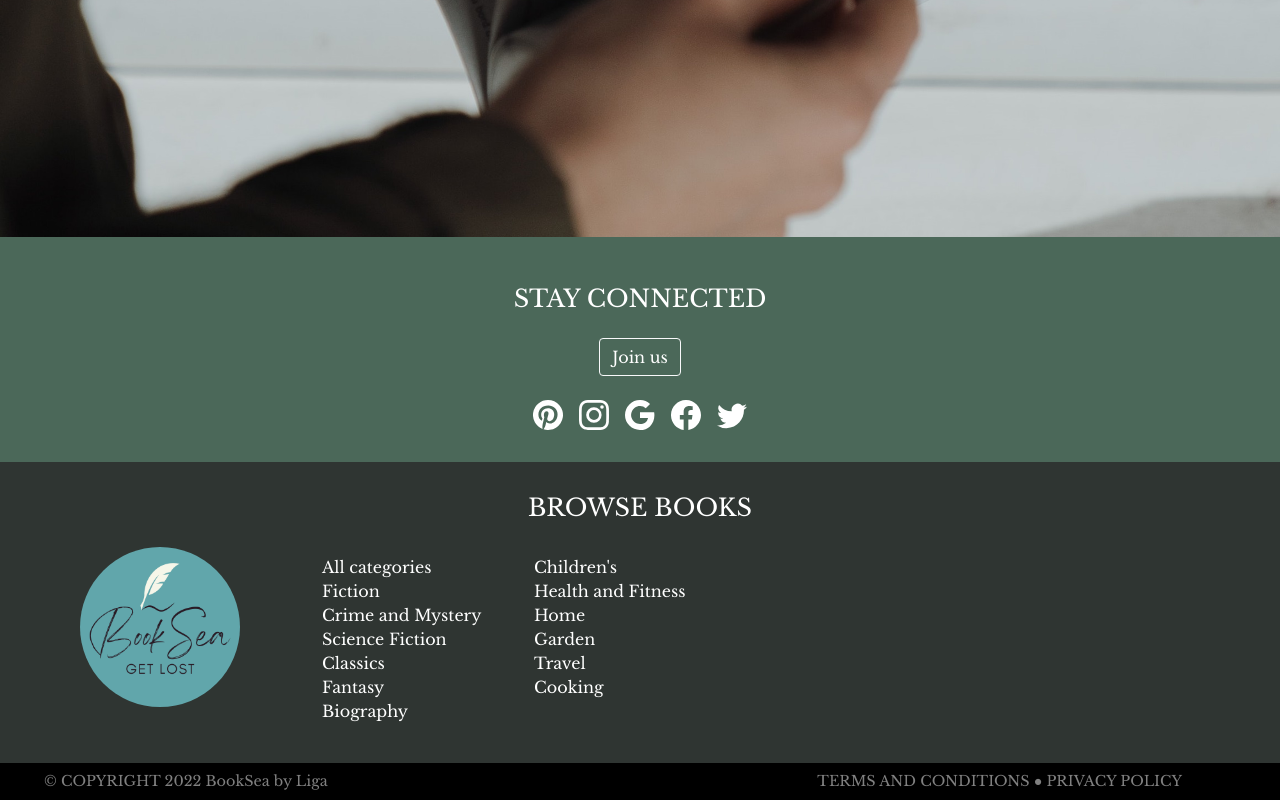
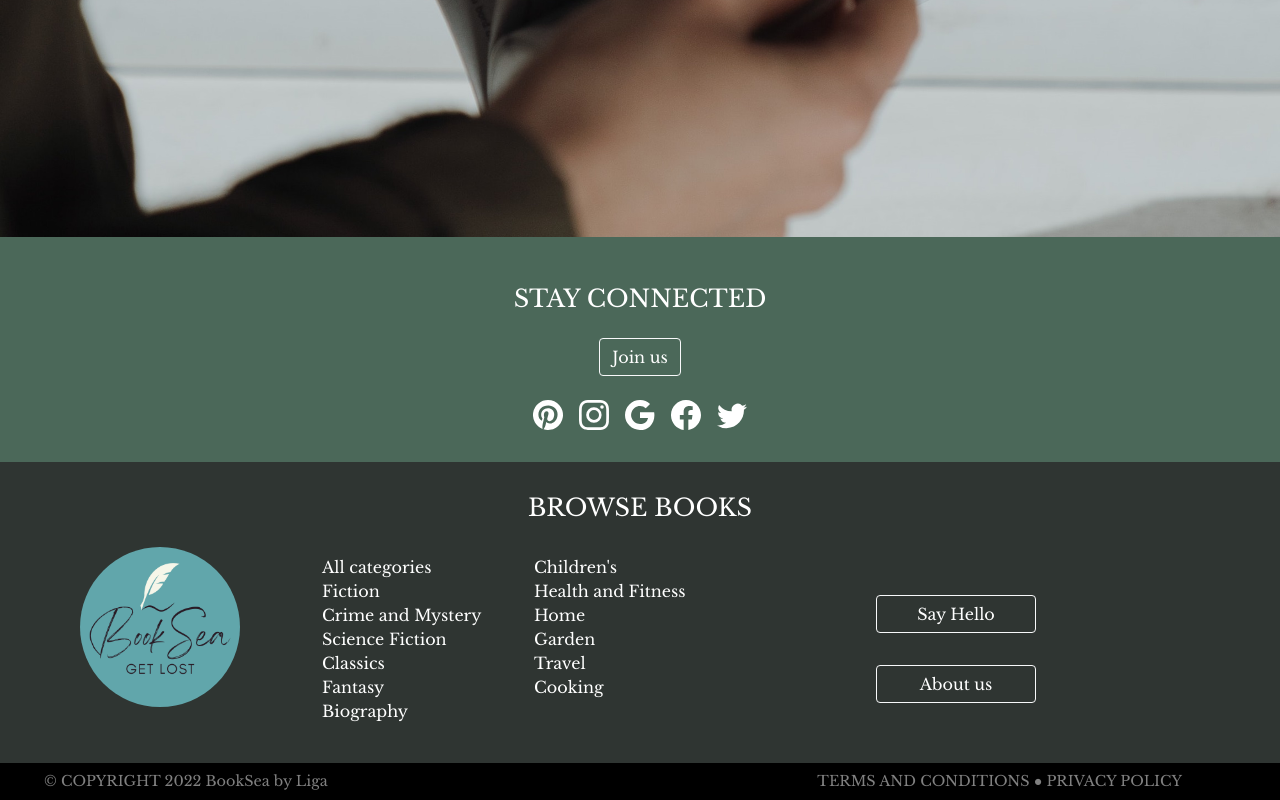
Before and after one commit to ligarunge/final-task-Liga, a React (Create React App) app: page /aboutus in a window 1280 px wide. Shown: the part 723-1523 px from the top of the page. Built offline with nearby package versions, Linux system fonts and the light colour scheme.

Commit message:
footer buttons

```diff
--- a/src/Components/Community.js
+++ b/src/Components/Community.js
@@ -23,9 +23,7 @@ function Community() {
                     <div className="col-md-9">
                         <p>
                             Small talk? No, thanks. Homework? Pass. <span style={{ textShadow: '2px 2px 4px #000000' }}>BookSea</span> is all about enjoying books,
-                            company, and beverages — without having to think of something smart to say. Founded in 2021 by a couple of friends who
-                            liked to read in companionable silence, <span style={{ textShadow: '2px 2px 4px #000000' }}>BookSea</span>
-                            now has over 240 “chapters” (that's a group) who gather across 30+ countries to read together in silence. <span style={{ textShadow: '2px 2px 4px #000000' }}>BookSea</span>  is all
+                            company, and beverages — without having to think of something smart to say. <span style={{ textShadow: '2px 2px 4px #000000' }}>BookSea</span>  is all
                             about community. They think it's important to put down our phones and be “real, live, breathing-the-same-air social”. Sure, nobody's
                             forcing you to make small talk over a glass of wine,
                             but you can sit with a book and a friend in a cafe, and if you want to chat about what you're reading — go for it!
--- a/src/Components/Footer.js
+++ b/src/Components/Footer.js
@@ -92,18 +92,35 @@ function Footer() {
                                 Cooking
                             </div>
                         </div>
+                        <div className="col-md-3 mt-5 text-end">
+                            <div className="row">
+                                <div className="col-12">
+                                    <button className="btn btn-outline-light m-3" style={{width: '10rem'}}>
+                                        <Link to="/chat" className="link-white font-baskerville">Say Hello</Link>
+                                    </button>
+                                </div>
+                            </div>
+                            <div className="row">
+                                <div className="col-12">
+                                    <button className="btn btn-outline-light m-3" style={{width: '10rem'}}>
+                                        <Link to="/aboutus" className="link-white font-baskerville">About us</Link>
+                                    </button>
+                                </div>
+                            </div>
+
+                        </div>
                     </div>
                 </div>
 
             </div>
-            <div className="row justify-content-between font-baskerville" style={{backgroundColor:'black', fontSize:'0.9rem'}}>
-                        <div className="col-3 ms-5 p-2" style={{color:'grey'}}>
-                           &copy; COPYRIGHT 2022 BookSea by Liga
-                        </div>
-                        <div className="col-4 me-5 p-2" style={{color:'grey'}}>
-                            TERMS AND CONDITIONS &#9679; PRIVACY POLICY
-                        </div>
-                    </div>
+            <div className="row justify-content-between font-baskerville" style={{ backgroundColor: 'black', fontSize: '0.9rem' }}>
+                <div className="col-3 ms-5 p-2" style={{ color: 'grey' }}>
+                    &copy; COPYRIGHT 2022 BookSea by Liga
+                </div>
+                <div className="col-4 me-5 p-2" style={{ color: 'grey' }}>
+                    TERMS AND CONDITIONS &#9679; PRIVACY POLICY
+                </div>
+            </div>
         </div>
     )
 }
```
